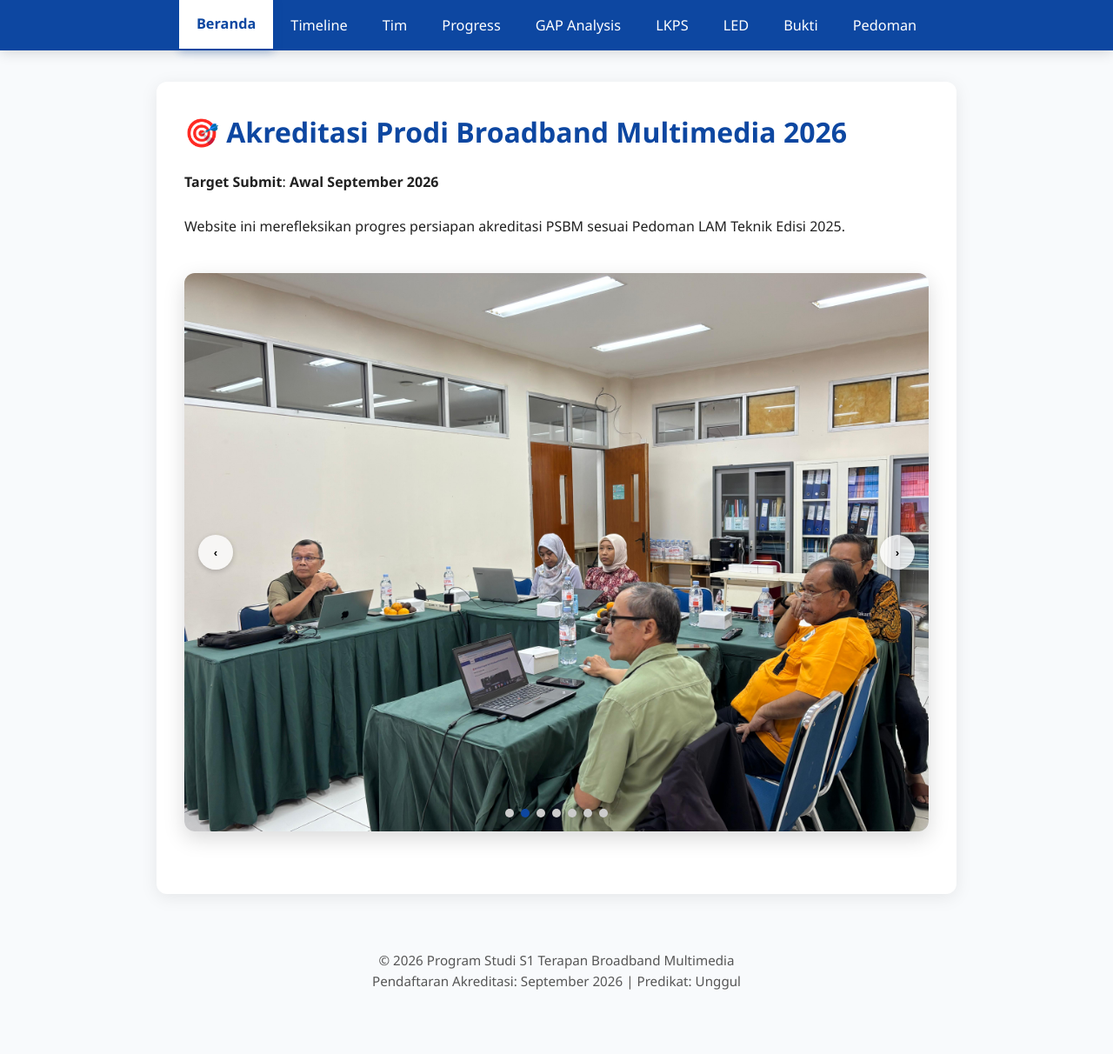
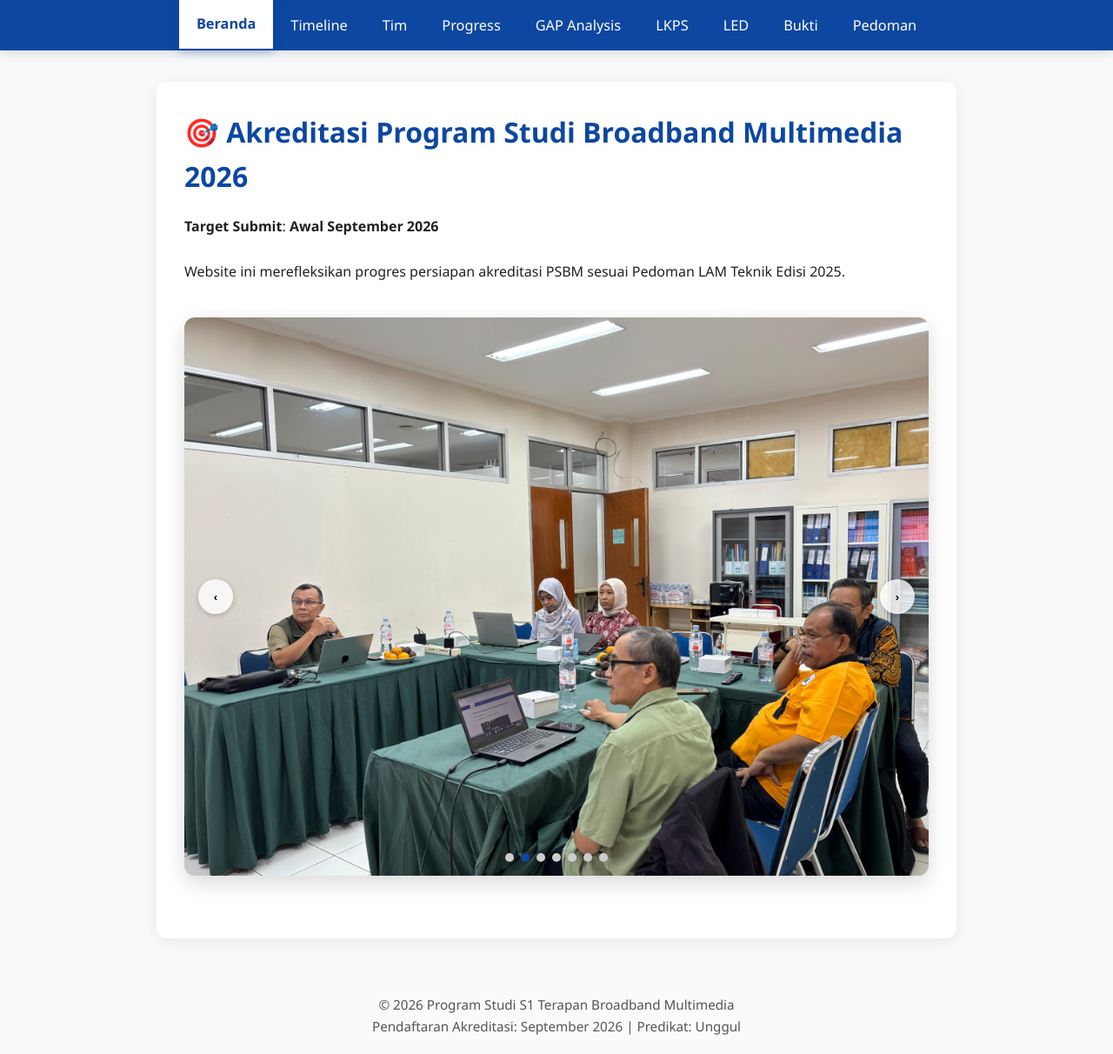
Before and after one commit to portal-psbm/aksibm-26, a Jekyll site: the page built from index.md, in a window 1280 px wide and 1212 px high. Shown: the whole window at 87% size. Built offline with Jekyll 4.4.1, drawn with Linux system fonts in a browser that asks for light colours.

Commit message:
Update index

```diff
--- a/index.md
+++ b/index.md
@@ -4,7 +4,7 @@ title: Beranda
 permalink: /
 ---
 
-# 🎯 Akreditasi Prodi Broadband Multimedia 2026
+# 🎯 Akreditasi Program Studi Broadband Multimedia 2026
 
 **Target Submit**: **Awal September 2026**
 <br>
```
